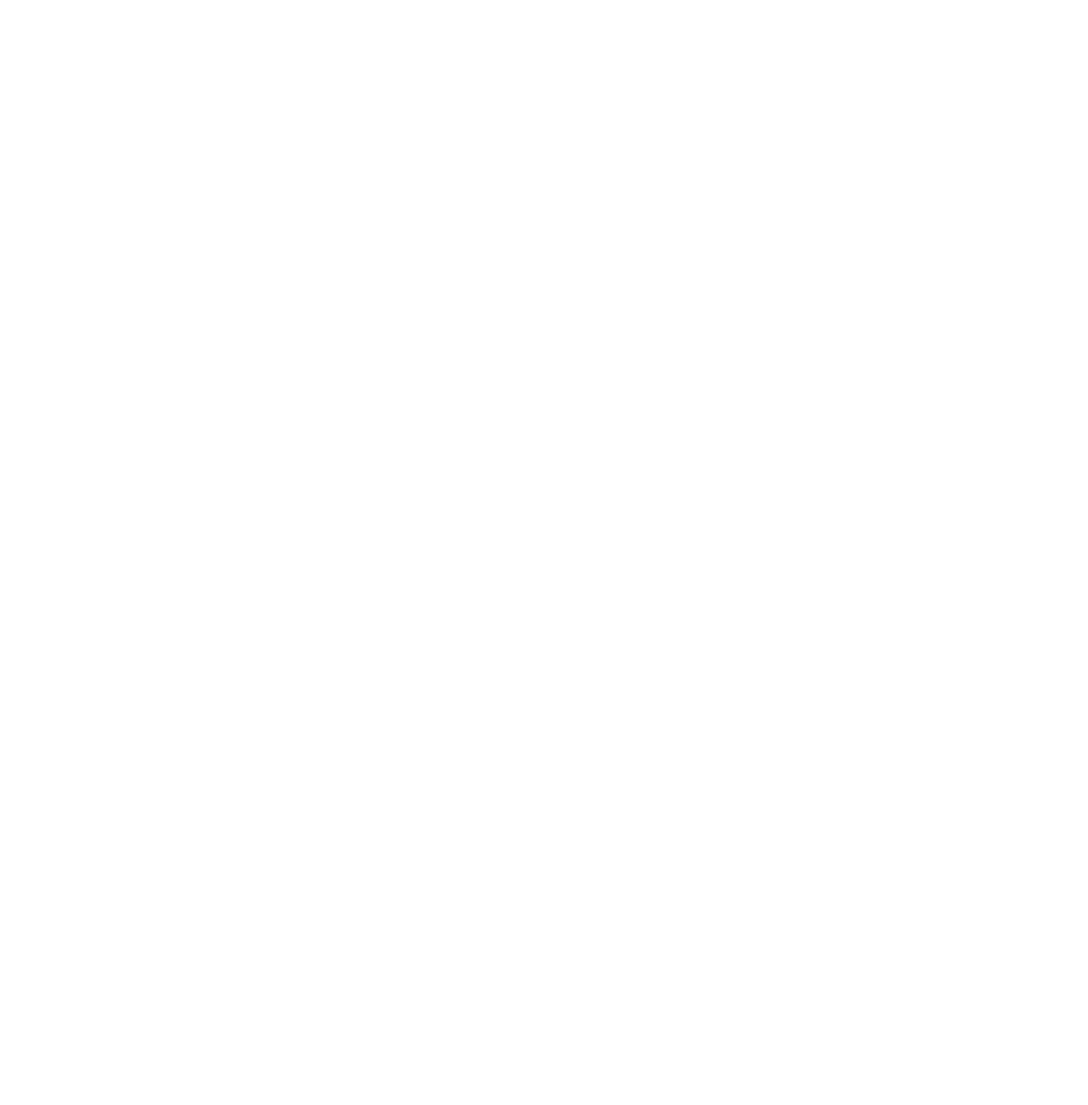
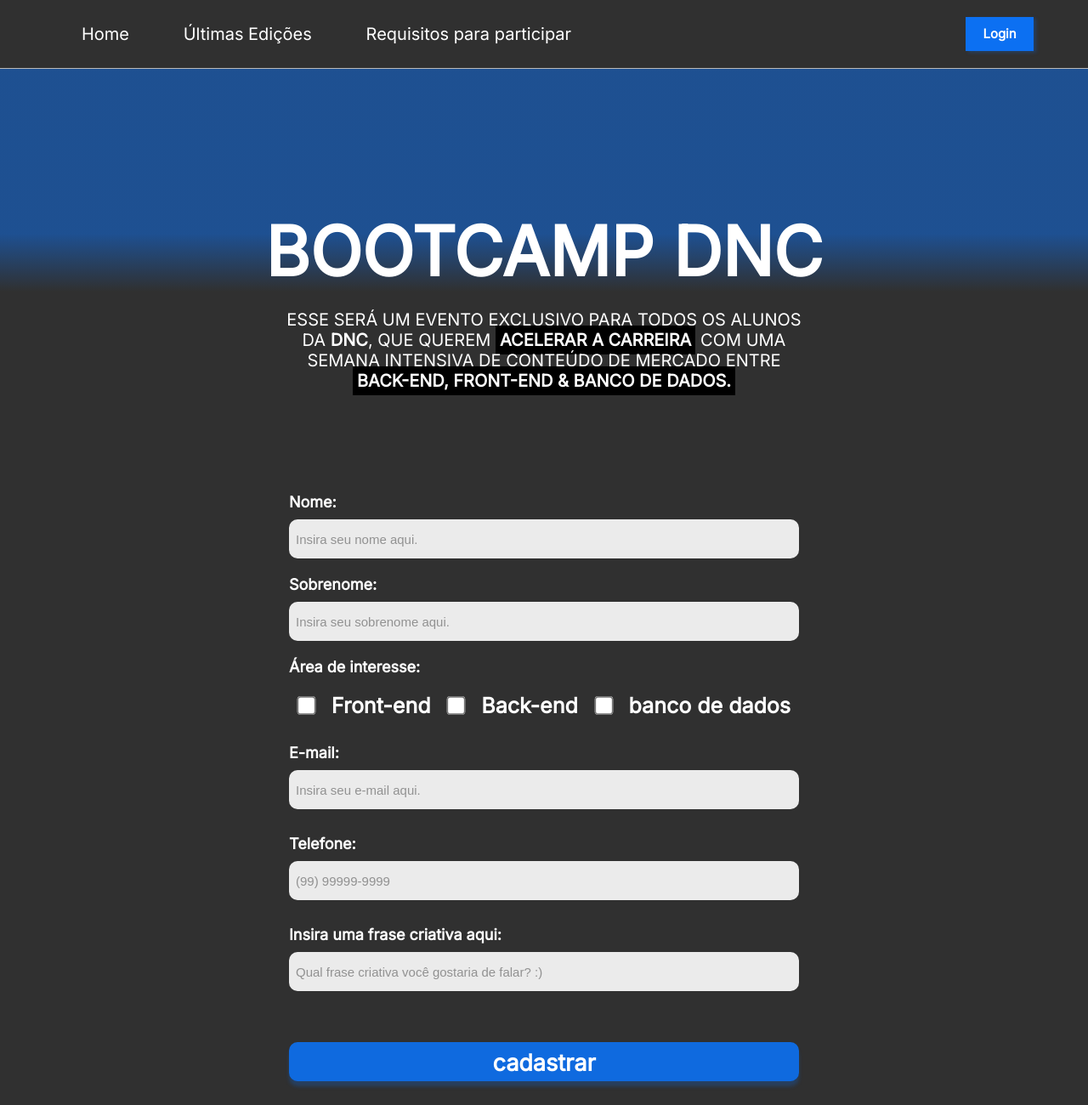
Before and after one commit to rodrigo-falcao/Bootcamp, a plain HTML site: page index.html in a window 1280 px wide. Shown: the whole page at 85% size. Before the commit the page ends 800 px from the top, so only its background shows below. Drawn offline with Linux system fonts and the light colour scheme.

Commit message:
Adicionando formatação de estilo do formulário

```diff
--- a/index.html
+++ b/index.html
@@ -6,8 +6,74 @@
     <meta name="viewport" content="width=device-width, initial-scale=1.0">
     <title>Bootcamp DNC</title>
     <link href="style.css" rel="stylesheet">
+    <link rel="preconnect" href="https://fonts.googleapis.com">
+    <link rel="preconnect" href="https://fonts.gstatic.com" crossorigin>
+    <link href="https://fonts.googleapis.com/css2?family=Inter:wght@100;400&display=swap" rel="stylesheet">
+
 </head>
 <body>
+    <nav id="principal">
+        <div id="menu">
+            <a href="">Home</a>
+            <a href="">Últimas Edições</a>
+            <a href="">Requisitos para participar</a>
+        </div>
+        <button>Login</button>
+    </nav>
+
+    <section>
+        <header>
+            <h1>BOOTCAMP DNC</h1>
+            <h2>
+                Esse será um evento exclusivo para todos os alunos <br>
+                da <b>DNC</b>, que querem <span class="invert"> acelerar a carreira</span> com uma <br>
+                semana intensiva de conteúdo de mercado entre <br>
+                <span class="invert">BACK-END, FRONT-END & BANCO DE DADOS.</span>
+            </h2>
+        </header>
+        <form>
+            <div class="form-group">
+                <label>Nome:</label>
+                <input type="text" placeholder="Insira seu nome aqui.">
+            </div>
+
+            <div class="form-group">
+                <label>Sobrenome:</label>
+                <input type="text" placeholder="Insira seu sobrenome aqui.">
+            </div>
+
+            <div class="form-group">
+                <label>Área de interesse:</label>
+                <div class="checkbox-itens">
+                    <input type="checkbox" value="front">
+                    <label>Front-end</label>
+
+                    <input type="checkbox" value="back">
+                    <label>Back-end</label>
+
+                    <input type="checkbox" value="bd">
+                    <label>banco de dados</label>
+
+            </div>
+
+            <div class="form-group">
+                <label>E-mail:</label>
+                <input type="text" placeholder="Insira seu e-mail aqui.">
+            </div>
+
+            <div class="form-group">
+                <label>Telefone:</label>
+                <input type="text" placeholder="(99) 99999-9999">
+            </div>
+
+            <div class="form-group">
+                <label>Insira uma frase criativa aqui:</label>
+                <input type="text" placeholder="Qual frase criativa você gostaria de falar? :)">
+            </div>
+
+            <input type="submit" value="cadastrar">
+        </form>
+    </section>
 
 </body>
 </html>
--- a/style.css
+++ b/style.css
@@ -0,0 +1,154 @@
+:root
+
+body {
+    margin: 0px;
+    padding: 0px;
+    background: linear-gradient(180deg, rgba(12, 112, 242, 0.5) 19.91%, rgba(12, 112, 242, 0) 24.84%), #303030;
+    background-repeat: no-repeat;
+
+}
+
+#principal {
+    width: 100%;
+    height: 80px;
+    background-color: #303030;
+    display: flex;
+    justify-content: space-between;
+    align-items: center;
+    border-bottom: 1px solid #bababa;
+}
+
+    #principal div a {
+        font-size: 20px;
+        font-weight: 400;
+        color: white;
+        text-decoration: none;
+        font-family: 'Inter', sans-serif;
+    }
+        #principal div a:hover {
+            color: #cccccc;
+        }
+
+    #menu {
+        display: flex;
+        width: 50%;
+        justify-content: space-around;
+        align-items: center;
+        margin-left: 5%;
+    }
+
+    #principal button{
+        margin-right: 5%;
+        background-color: #0C70F2;
+        border: 0px;
+        height: 40px;
+        width: 80px;
+
+        font-family: 'Inter';
+        font-style: normal;
+        font-weight: 600;
+        font-size: 15px;
+        line-height: 24px;
+        color: #FFFFFF;
+        box-shadow: 3px 2px 4px rgba(12, 112, 242, 0.25);
+        cursor: pointer;
+    }
+
+/* Seção principal do site */
+
+section {
+    display: flex;
+    flex-direction: column;
+    align-items: center;
+
+    margin-top: 100px;
+    margin-bottom: 100px;
+}
+
+header {
+    color: white;
+    font-family: 'Inter', sans-serif;
+    text-transform: uppercase;
+}
+    header h1 {
+        font-size: 80px;
+        font-weight: 800;
+        font-weight: bolder;
+        text-align: center;
+        margin-bottom: 20px;
+    }
+
+    header h2 {
+        text-align: center;
+        font-weight: 400;
+        font-size: 20px;
+        margin-bottom: 100px;
+    }
+
+    .invert {
+    background-color: black;
+    font-weight: bold;
+    padding: 5px;
+    }
+
+/* formulários */
+
+form {
+    color: white;
+    font-family: 'Inter', sans-serif;
+    font-weight: 600;
+    font-size: 18px;
+    width: 600px;
+}
+.form-group {
+    display: flex;
+    flex-direction: column;
+    margin-top: 10px;
+    margin-bottom: 10px;
+}
+
+form input {
+    border-radius: 10px;
+    border: 0px;
+    height: 30px;
+    font-size: 15px;
+    padding: 8px;
+    background: rgba(255, 255, 255, 0.9);
+}
+form label {
+    margin: 10px 0px 10px 0px;
+}
+
+form input::placeholder {
+    color: rgba(57, 57, 57, 0.5);
+}
+
+.checkbox-itens label{
+    font-size: 25px;
+
+}
+
+.checkbox-itens {
+    display: flex;
+    justify-content: space-around;
+    align-items: center;
+}
+
+input[type="checkbox"] {
+    transform: scale(1.7);
+}
+
+input[type="submit"] {
+    background: rgba(12, 112, 242, 0.9);
+    box-shadow: 0px 6px 4px rgba(12, 112, 242, 0.25);
+    border-radius: 10px;
+    width: 100%;
+    height: 46px;
+
+    font-family: 'Inter';
+    color: #FFFFFF;
+    font-size: 27px;
+    font-weight: 600;
+    margin-top: 50px;
+    cursor: pointer;
+}
```
